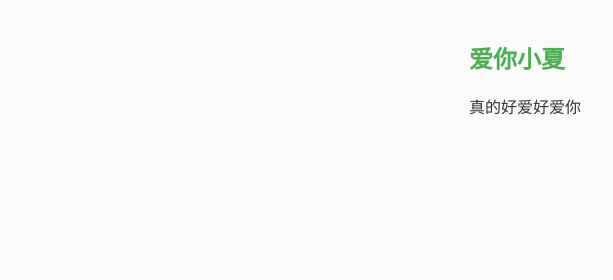
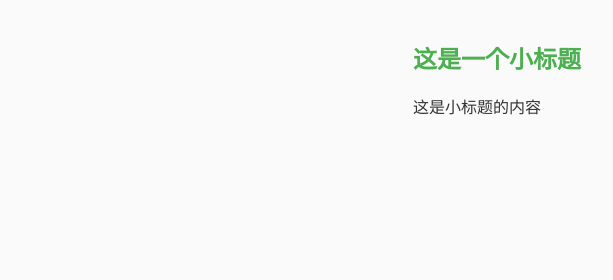
Before and after one commit to xiaoxiaaini/xiaoxiaaini.github.io, a plain HTML site: page index.html in a window 1280 px wide. Shown: the top 280 px of the page, 559-1172 px from the left. Drawn offline with Linux system fonts and the light colour scheme.

Commit message:
Update index.html

```diff
--- a/index.html
+++ b/index.html
@@ -70,8 +70,8 @@
       <p id="countDisplay">计数：0</p>
     </div>
     <div class="sub-content">
-      <h2>爱你小夏</h2>
-      <p>真的好爱好爱你</p>
+      <h2>这是一个小标题</h2>
+      <p>这是小标题的内容</p>
     </div>
   </div>
   <script>
```
